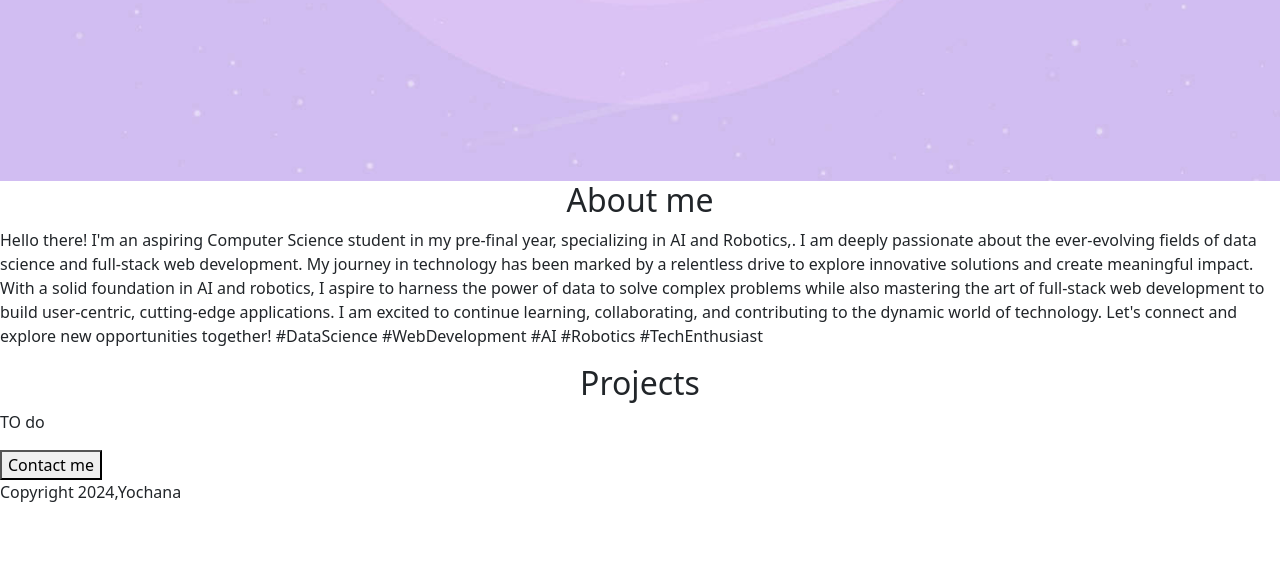
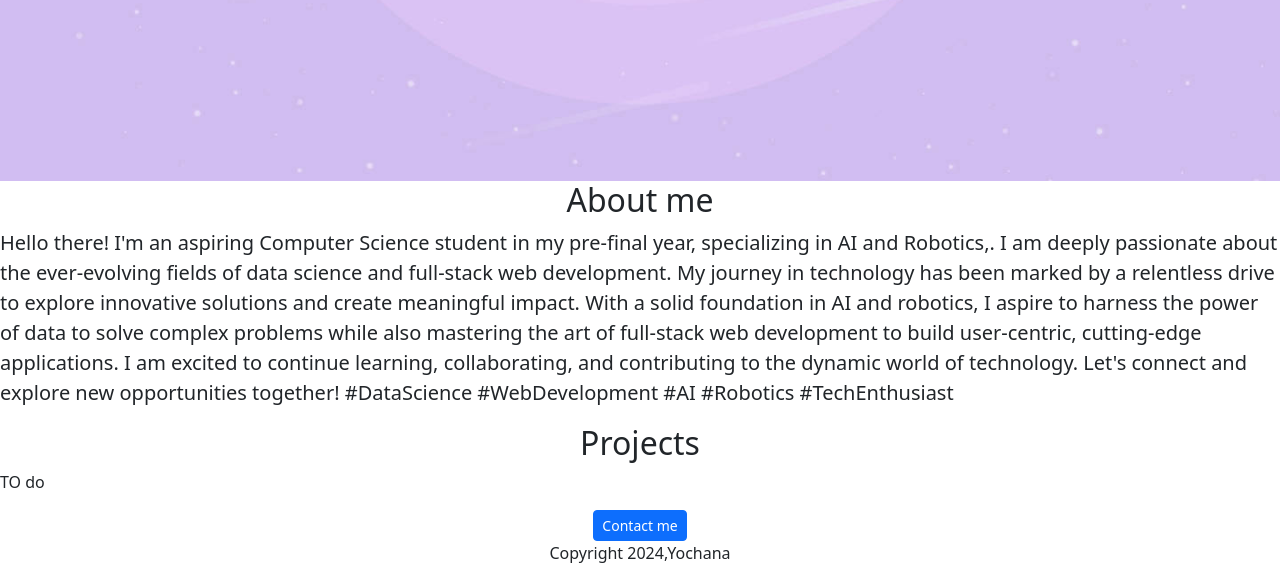
Before and after one commit to yochana29/MyWebsiteYochana, a Flask app: page / in a window 1280 px wide. Shown: the part 785-1366 px from the top of the page. Before the commit the page ends 1287 px from the top, so only its background shows below. Run offline with Flask 3, Linux system fonts and the light colour scheme.

Commit message:
Update home.html

```diff
--- a/templates/home.html
+++ b/templates/home.html
@@ -8,10 +8,10 @@
     </head>
     <body>
         <div>
-        <h1 class="text-center">Yochana's Portfolio</h1>
-        <img class="img-fluid" id="pp" src="http://127.0.0.1:5000/static/banner.jpg" height='30px'>
-        <h2 class="text-center">About me</h2>
-        <p>Hello there! I'm an aspiring Computer Science
+            <h1 class="text-center" mt-2 mb-4>Yochana's Portfolio</h1>
+            <img class="img-fluid" id="pp" src="http://127.0.0.1:5000/static/banner.jpg">
+             <h2 class="text-center" mt-2 mb-4>About me</h2>
+             <p class="lead"> Hello there! I'm an aspiring Computer Science
             student in my pre-final year, specializing in
             AI and Robotics,. I am deeply passionate about
             the ever-evolving fields of data science and
@@ -29,13 +29,13 @@
             technology. Let's connect and explore new
             opportunities together! #DataScience
             #WebDevelopment #AI #Robotics #TechEnthusiast
-        </p>
-        <h2 class="text-center">Projects</h2>
-        <p>TO do</p>
-        <div>
-            <button>Contact me</button>
-            <p>Copyright 2024,Yochana</p>
+            </p>
+            <h2 class="text-center" mt-2 mb-4>Projects</h2>
+            <p>TO do</p>
+            <div class="text-center">
+                <button class="btn btn-primary btn-sm">Contact me</button>
+                <p mt-4>Copyright 2024,Yochana</p>
+            </div>
         </div>
-    </div>
     </body>
 </html>
```
